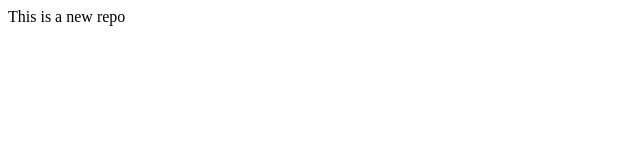
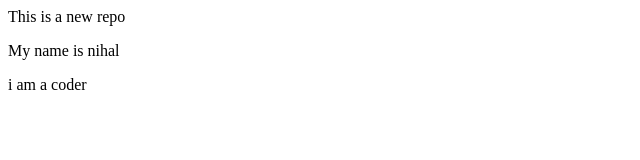
Before and after one commit to nihalnishad666/LocalRepo, a plain HTML site: page index.html in a window 1280 px wide. Shown: the whole page, without its empty margins (0-640 px from the left). Drawn offline with Linux system fonts and the light colour scheme.

Commit message:
Add new paragraph

```diff
--- a/index.html
+++ b/index.html
@@ -1 +1,3 @@
 <p>This is a new repo</p>
+<p>My name is nihal</p>
+<p>i am a coder</p>
```
